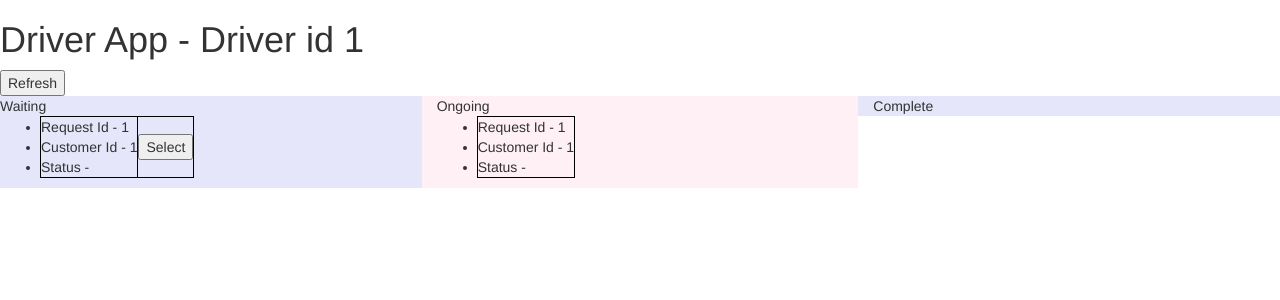
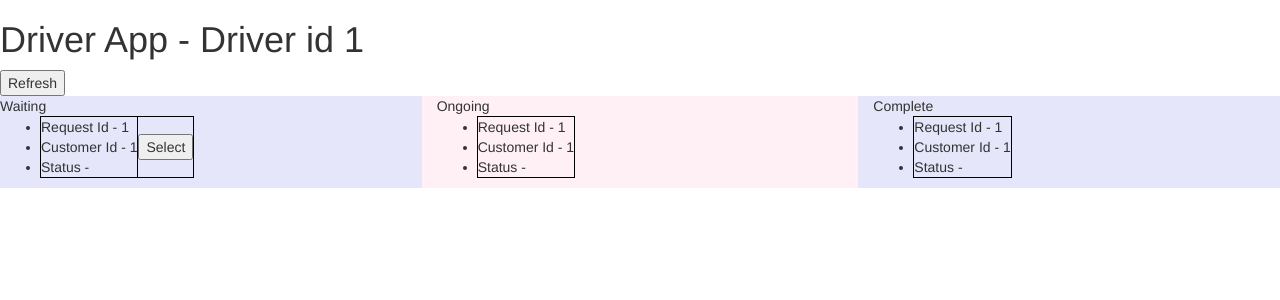
Before and after one commit to pnagle/AutoQueuing, a Django app: template AutoQueuing/DriverApp/templates/DriverApp/driverapp.html in a window 1280 px wide. Shown: the top 300 px of the page. Run offline with Django 3.2, Linux system fonts and the light colour scheme; the template is opened without the code that fills it: most values are stand-ins (such as "Sample title", 1, 10 or a date in 2020); some libraries are stand-ins or nearby versions.

Commit message:
request auto complete after ongong using celery and rabbitmq

```diff
--- a/AutoQueuing/AutoQueuing/settings.py
+++ b/AutoQueuing/AutoQueuing/settings.py
@@ -74,7 +74,7 @@ TEMPLATES = [
 
 WSGI_APPLICATION = 'AutoQueuing.wsgi.application'
 CORS_ORIGIN_ALLOW_ALL = True
-
+BROKER_URL = "amqp://pnagle:Welcome1@localhost//"
 
 # Database
 # https://docs.djangoproject.com/en/1.9/ref/settings/#databases
--- a/AutoQueuing/DriverApp/templates/DriverApp/driverapp.html
+++ b/AutoQueuing/DriverApp/templates/DriverApp/driverapp.html
@@ -88,8 +88,6 @@ table, th, td {
         </li>
             </td>
             <td>
-
-
             <input id="submit" type="button" value="Select" onclick="call_counter({{request.request_id}}, {{driver_id}});"/>
             </td>
             </tr>
@@ -123,7 +121,28 @@ table, th, td {
         <p>No rides are available.</p>
     {% endif %}
 </div>
-    <div class="col-sm-4" style="background-color:lavender;">Complete</div>
+    <div class="col-sm-4" style="background-color:lavender;">Complete
+            {% if latest_request_list_complete %}
+    <ul>
+    {% for request in latest_request_list_complete %}
+        <table>
+            <tr><td>
+        <li>Request Id - {{ request.request_id }}</li>
+        <li>Customer Id - {{ request.customer_id }}</li>
+        <li>Status - {% if request.status == 2 %}
+                        Completed
+                     {% endif %}
+        </li>
+            </td>
+            </tr>
+
+        </table>
+    {% endfor %}
+    </ul>
+    {% else %}
+        <p>No rides are available.</p>
+    {% endif %}
+    </div>
 </div>
 </body>
 </html>
--- a/AutoQueuing/DriverApp/views.py
+++ b/AutoQueuing/DriverApp/views.py
@@ -7,6 +7,7 @@ from rest_framework import permissions
 from .models import Request, Driver, Customer
 from rest_framework import mixins
 from rest_framework import generics
+from AutoQueuing import tasks
 
 
 def index(request):
@@ -65,5 +66,6 @@ class request_detail(mixins.RetrieveModelMixin,
     def get(self,request,*args,**kwargs):
         return self.retrieve(request,*args,**kwargs)
 
-    def put(self, request, *args, **kwargs):
+    def put(self, request, pk, *args, **kwargs):
+        tasks.update_ongoing_request.apply_async((pk, ), countdown=6)
         return self.update(request, *args, **kwargs)
```
Also changed, not shown: AutoQueuing/AutoQueuing/__init__.py (+7 -0 lines), AutoQueuing/AutoQueuing/celeryapp.py (added, +8 -0 lines), AutoQueuing/AutoQueuing/tasks.py (added, +13 -0 lines), AutoQueuing/db.sqlite3, 5 other files.
